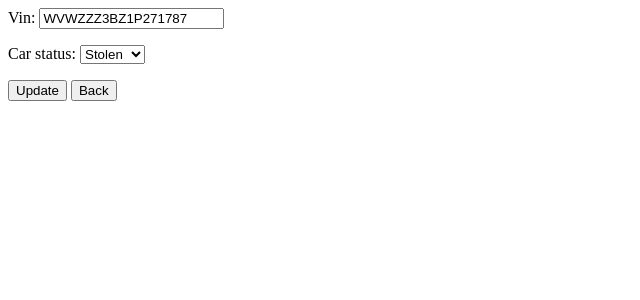
After one commit to divident/teresport-cepik, a Django app: a page that uses district_office/templates/district_office/status_update_form.html in a window 1280 px wide. The commit adds this page. Shown: the top 300 px of the page, without its empty margins (0-640 px from the left). Run offline with Django 3.2, Linux system fonts and the light colour scheme; data comes from the database, SQL or seed files in the repository; both versions use the stored data as it was after the commit.

Commit message:
statusik boży

```diff
--- a/district_office/models.py
+++ b/district_office/models.py
@@ -7,7 +7,11 @@ GENDER_CHOICES = (
     ('M', 'Male'),
     ('F', 'Female'),
 )
-
+STATUS_CHOICES= (
+        ('Stolen', 'Stolen'),
+        ('Found', 'Found'),
+        ('Normal', 'Normal'),
+    )
 class Person(models.Model):
     class Meta:
         verbose_name_plural = 'People'
@@ -38,6 +42,7 @@ class Car(models.Model):
     engine_capacity = models.IntegerField()
     engine_power = models.IntegerField()
     last_tech_exam = models.DateField()
+    car_status = models.CharField(max_length=6,choices=STATUS_CHOICES,default='Normal')
 
     """
   Make possible to display all fields of car, using for loop.
--- a/district_office/templates/district_office/index.html
+++ b/district_office/templates/district_office/index.html
@@ -5,7 +5,9 @@
   {% endfor %}
   </ul>
   <button onclick="location.href='{% url 'district_office:add'%}'">Register new car</button>
+  <button onclick="location.href='{% url 'district_office:status'%}'">Change car status</button>
 {% else %}
   <p>No cars are available.</p>
   <button onclick="location.href='{% url 'district_office:add'%}'">Register new car</button>
+  <button onclick="location.href='{% url 'district_office:status'%}'">Change car status</button>
 {% endif %}
--- /dev/null
+++ b/district_office/templates/district_office/status_update_form.html
@@ -0,0 +1,6 @@
+<form action="" method="post">{% csrf_token %}
+    {{ form.as_p }}
+    <input type="submit" value="Update"/>
+	<button onclick="location.href='{% url 'district_office:index'%}'">Back</button>
+
+</form>
--- a/district_office/tests.py
+++ b/district_office/tests.py
@@ -49,6 +49,7 @@ def create_car():
         engine_capacity=random.randint(1000, 2000),
         engine_power=random.randint(100, 300),
         last_tech_exam=rand_date(),
+		car_status = Normal;
     )
 
 def create_health_examination():
--- a/district_office/urls.py
+++ b/district_office/urls.py
@@ -8,8 +8,10 @@ urlpatterns = [
   url(r'^$', views.CarListView.as_view(), name='index'),
   url(r'^(?P<pk>[A-Z0-9]+)/detail/$', views.CarDetailView.as_view(), name='detail'),
   url(r'^add/$', views.CarAdd.as_view(), name='add'),
+  url(r'^status/$', views.CarStatus.as_view(), name='status'),
   url(r'^card/(?P<car_id>[A-Z0-9]+)/$', views.card_generation_view, name='card'),
   url(r'^(?P<pk>[A-Z0-9]+)/update/$', views.CarUpdateView.as_view(), name='update'),
+  url(r'^(?P<pk>[A-Z0-9]+)/updatestatus/$', views.CarUpdateStatus.as_view(), name='updatestatus'),
   url(r'^health/$', views.HealthExaminationListView.as_view(), name='health'),
   url(r'^health/(?P<pk>[0-9]+)/detail/$', views.OutdatedHealthExaminationView.as_view(), name='outdated'),
   url(r'^technical/$', views.TechnicalExaminationListView.as_view(), name='technical'),
--- a/district_office/views.py
+++ b/district_office/views.py
@@ -18,6 +18,19 @@ class CarListView(generic.ListView):
   def get_queryset(self):
     return Car.objects.all()
 
+class CarStatus(generic.ListView):
+  template_name = 'district_office/car_status.html'
+  context_object_name = 'all_car_list'
+
+  def get_queryset(self):
+    return Car.objects.all()
+class CarUpdateStatus(UpdateView):
+    model = Car
+    fields = ['vin','car_status']
+    template_name = 'district_office/status_update_form.html'
+    def get_success_url(self):
+        return "/office/"
+
 class CarDetailView(generic.DetailView):
    model = Car
    template_name = 'district_office/detail.html'
@@ -29,7 +42,7 @@ class CarDetailView(generic.DetailView):
 class CarAdd(CreateView):
     model = Car
     fields=['vin','owner','reg_no','model','mark','production_year',
-	'engine_number','engine_capacity','engine_power','last_tech_exam']
+	'engine_number','engine_capacity','engine_power','last_tech_exam',]
     success_url = '/office/'
 
 def card_generation_view(request, car_id):
```
Also changed, not shown: district_office/templates/district_office/car_status.html (added, +13 -0 lines), db.sqlite3, district_office/migrations/0006_car_car_status.py (added), district_office/migrations/0007_auto_20180126_2233.py (added).
